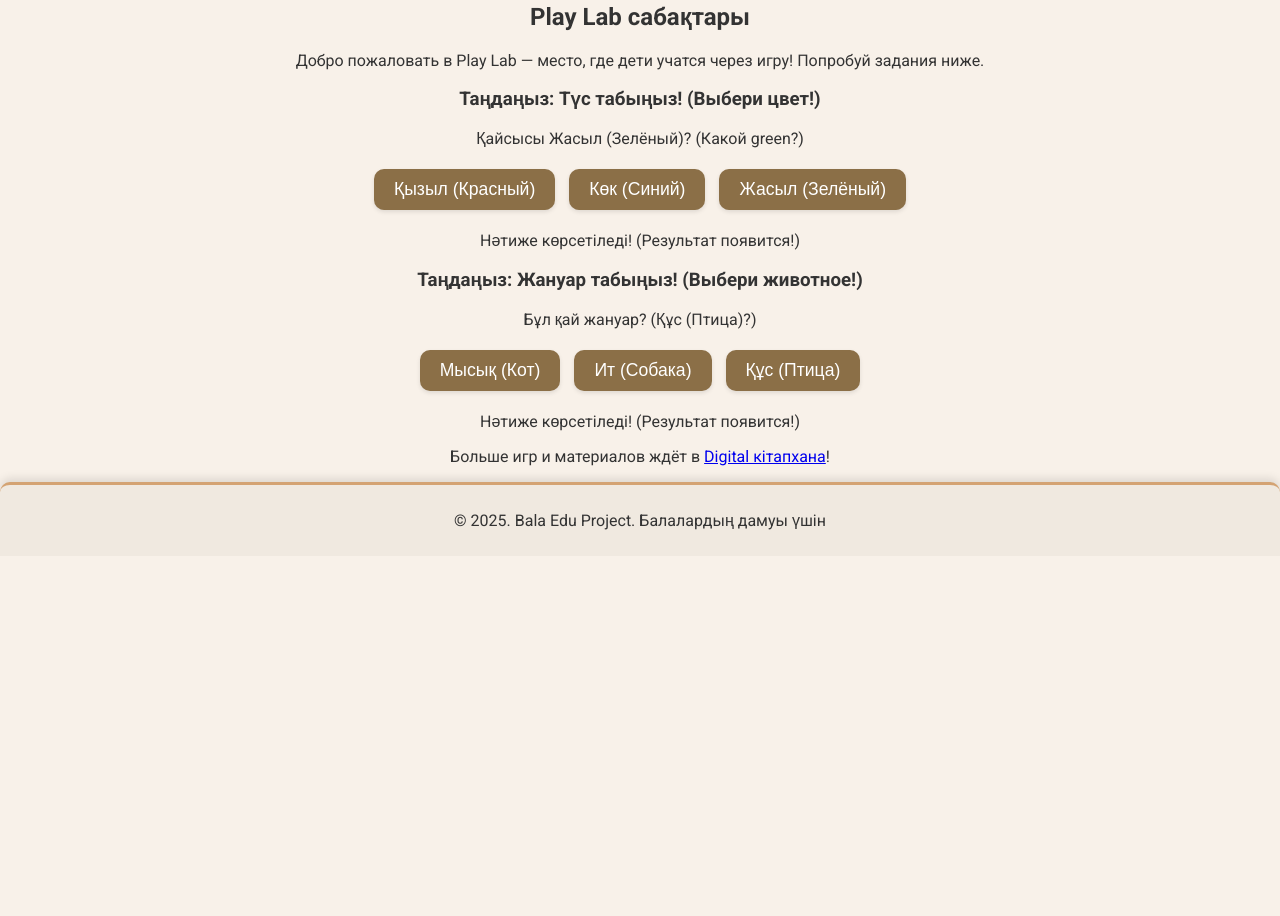
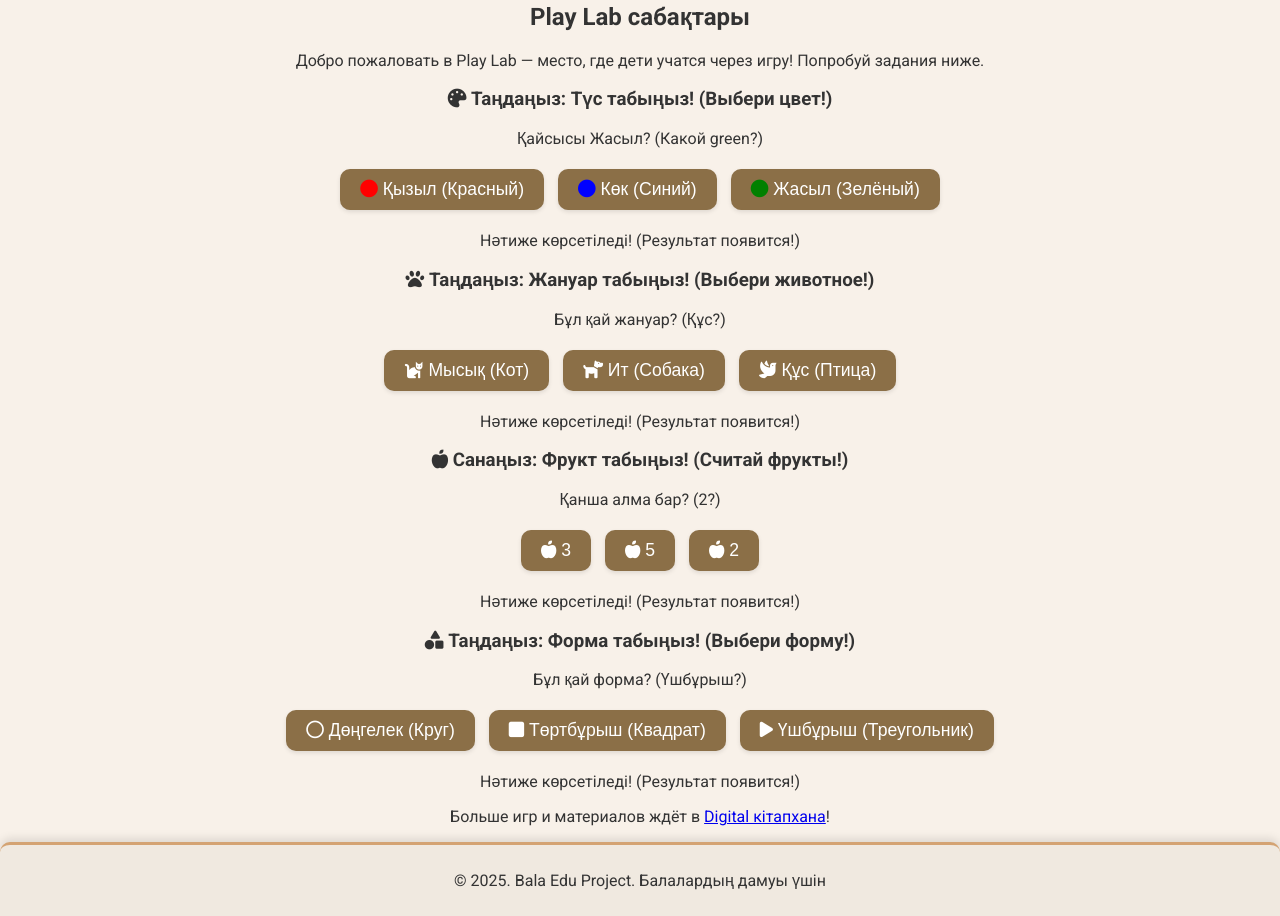
Before and after one commit to Eren2A1/Bala-Edu, a plain HTML site: page play-lab.html in a window 1280 px wide. Shown: the part 300-1216 px from the top of the page. Before the commit the page ends 856 px from the top, so only its background shows below. Drawn offline with Linux system fonts and the light colour scheme.

Commit message:
Update play-lab.html

```diff
--- a/play-lab.html
+++ b/play-lab.html
@@ -6,6 +6,7 @@
     <title>Play Lab сабақтары - Bala Edu Project</title>
     <link rel="stylesheet" href="styles.css">
     <link href="https://fonts.googleapis.com/css2?family=Roboto:wght@400;700&display=swap" rel="stylesheet">
+    <link rel="stylesheet" href="https://cdnjs.cloudflare.com/ajax/libs/font-awesome/6.0.0-beta3/css/all.min.css"> <!-- Font Awesome -->
     <!-- Google Analytics -->
     <script async src="https://www.googletagmanager.com/gtag/js?id=G-E3V8W8WQLB"></script>
     <script>
@@ -44,22 +45,42 @@
 
             <!-- Игра с цветами -->
             <div id="color-game" class="game-card">
-                <h3>Таңдаңыз: Түс табыңыз! (Выбери цвет!)</h3>
-                <p id="color-question">Қайсысы <span id="correct-color">қызыл</span>? (Какой <span id="correct-color-en">red</span>?)</p>
-                <button onclick="checkColor('red')">Қызыл (Красный)</button>
-                <button onclick="checkColor('blue')">Көк (Синий)</button>
-                <button onclick="checkColor('green')">Жасыл (Зелёный)</button>
+                <h3><i class="fas fa-palette"></i> Таңдаңыз: Түс табыңыз! (Выбери цвет!)</h3>
+                <p id="color-question">Қайсысы <span id="correct-color"></span>? (Какой <span id="correct-color-en"></span>?)</p>
+                <button onclick="checkColor('red')"><i class="fas fa-circle" style="color: red;"></i> Қызыл (Красный)</button>
+                <button onclick="checkColor('blue')"><i class="fas fa-circle" style="color: blue;"></i> Көк (Синий)</button>
+                <button onclick="checkColor('green')"><i class="fas fa-circle" style="color: green;"></i> Жасыл (Зелёный)</button>
                 <p id="color-feedback">Нәтиже көрсетіледі! (Результат появится!)</p>
             </div>
 
             <!-- Игра с животными -->
             <div id="animal-game" class="game-card">
-                <h3>Таңдаңыз: Жануар табыңыз! (Выбери животное!)</h3>
+                <h3><i class="fas fa-paw"></i> Таңдаңыз: Жануар табыңыз! (Выбери животное!)</h3>
                 <p id="animal-question">Бұл қай жануар? (Какое животное?)</p>
-                <button onclick="checkAnimal('cat')">Мысық (Кот)</button>
-                <button onclick="checkAnimal('dog')">Ит (Собака)</button>
-                <button onclick="checkAnimal('bird')">Құс (Птица)</button>
+                <button onclick="checkAnimal('cat')"><i class="fas fa-cat"></i> Мысық (Кот)</button>
+                <button onclick="checkAnimal('dog')"><i class="fas fa-dog"></i> Ит (Собака)</button>
+                <button onclick="checkAnimal('bird')"><i class="fas fa-dove"></i> Құс (Птица)</button>
                 <p id="animal-feedback">Нәтиже көрсетіледі! (Результат появится!)</p>
+            </div>
+
+            <!-- Игра с фруктами -->
+            <div id="fruit-game" class="game-card">
+                <h3><i class="fas fa-apple-alt"></i> Санаңыз: Фрукт табыңыз! (Считай фрукты!)</h3>
+                <p id="fruit-question">Қанша алма бар? (Сколько яблок?)</p>
+                <button onclick="checkFruit(3)"><i class="fas fa-apple-alt"></i> 3</button>
+                <button onclick="checkFruit(5)"><i class="fas fa-apple-alt"></i> 5</button>
+                <button onclick="checkFruit(2)"><i class="fas fa-apple-alt"></i> 2</button>
+                <p id="fruit-feedback">Нәтиже көрсетіледі! (Результат появится!)</p>
+            </div>
+
+            <!-- Игра с формами -->
+            <div id="shape-game" class="game-card">
+                <h3><i class="fas fa-shapes"></i> Таңдаңыз: Форма табыңыз! (Выбери форму!)</h3>
+                <p id="shape-question">Бұл қай форма? (Какая форма?)</p>
+                <button onclick="checkShape('circle')"><i class="far fa-circle"></i> Дөңгелек (Круг)</button>
+                <button onclick="checkShape('square')"><i class="fas fa-square"></i> Төртбұрыш (Квадрат)</button>
+                <button onclick="checkShape('triangle')"><i class="fas fa-play"></i> Үшбұрыш (Треугольник)</button>
+                <p id="shape-feedback">Нәтиже көрсетіледі! (Результат появится!)</p>
             </div>
 
             <p>Больше игр и материалов ждёт в <a href="digital-library.html">Digital кітапхана</a>!</p>
@@ -76,12 +97,14 @@
         // Переменные для игр
         let correctColor = 'red';
         let correctAnimal = 'cat';
+        let correctFruitCount = 3;
+        let correctShape = 'circle';
 
         // Функция для рандомизации цвета
         function setRandomColor() {
             const colors = ['red', 'blue', 'green'];
             correctColor = colors[Math.floor(Math.random() * colors.length)];
-            const colorNames = { 'red': 'Қызыл (Красный)', 'blue': 'Көк (Синий)', 'green': 'Жасыл (Зелёный)' };
+            const colorNames = { 'red': 'Қызыл', 'blue': 'Көк', 'green': 'Жасыл' };
             const colorNamesEn = { 'red': 'red', 'blue': 'blue', 'green': 'green' };
             document.getElementById('correct-color').textContent = colorNames[correctColor];
             document.getElementById('correct-color-en').textContent = colorNamesEn[correctColor];
@@ -104,7 +127,7 @@
         function setRandomAnimal() {
             const animals = ['cat', 'dog', 'bird'];
             correctAnimal = animals[Math.floor(Math.random() * animals.length)];
-            const animalNames = { 'cat': 'Мысық (Кот)', 'dog': 'Ит (Собака)', 'bird': 'Құс (Птица)' };
+            const animalNames = { 'cat': 'Мысық', 'dog': 'Ит', 'bird': 'Құс' };
             document.getElementById('animal-question').textContent = `Бұл қай жануар? (${animalNames[correctAnimal]}?)`;
         }
 
@@ -121,10 +144,53 @@
             setRandomAnimal();
         }
 
+        // Функция для рандомизации фруктов
+        function setRandomFruit() {
+            const fruitCounts = [2, 3, 5];
+            correctFruitCount = fruitCounts[Math.floor(Math.random() * fruitCounts.length)];
+            document.getElementById('fruit-question').textContent = `Қанша алма бар? (${correctFruitCount}?)`;
+        }
+
+        // Функция для проверки фруктов
+        function checkFruit(selected) {
+            const feedback = document.getElementById('fruit-feedback');
+            if (selected === correctFruitCount) {
+                feedback.textContent = 'Дұрыс! 🎉 Тағы да ойнайық! (Правильно! Давай ещё!)';
+                feedback.style.color = 'green';
+            } else {
+                feedback.textContent = 'Қате! Тағы тырысыңыз! (Неверно! Попробуй ещё!)';
+                feedback.style.color = 'red';
+            }
+            setRandomFruit();
+        }
+
+        // Функция для рандомизации формы
+        function setRandomShape() {
+            const shapes = ['circle', 'square', 'triangle'];
+            correctShape = shapes[Math.floor(Math.random() * shapes.length)];
+            const shapeNames = { 'circle': 'Дөңгелек', 'square': 'Төртбұрыш', 'triangle': 'Үшбұрыш' };
+            document.getElementById('shape-question').textContent = `Бұл қай форма? (${shapeNames[correctShape]}?)`;
+        }
+
+        // Функция для проверки формы
+        function checkShape(selected) {
+            const feedback = document.getElementById('shape-feedback');
+            if (selected === correctShape) {
+                feedback.textContent = 'Дұрыс! 🎉 Тағы да ойнайық! (Правильно! Давай ещё!)';
+                feedback.style.color = 'green';
+            } else {
+                feedback.textContent = 'Қате! Тағы тырысыңыз! (Неверно! Попробуй ещё!)';
+                feedback.style.color = 'red';
+            }
+            setRandomShape();
+        }
+
         // Инициализация игр при загрузке
         window.onload = function() {
             setRandomColor();
             setRandomAnimal();
+            setRandomFruit();
+            setRandomShape();
         };
 
         // Функции для переключения языка и меню
```
